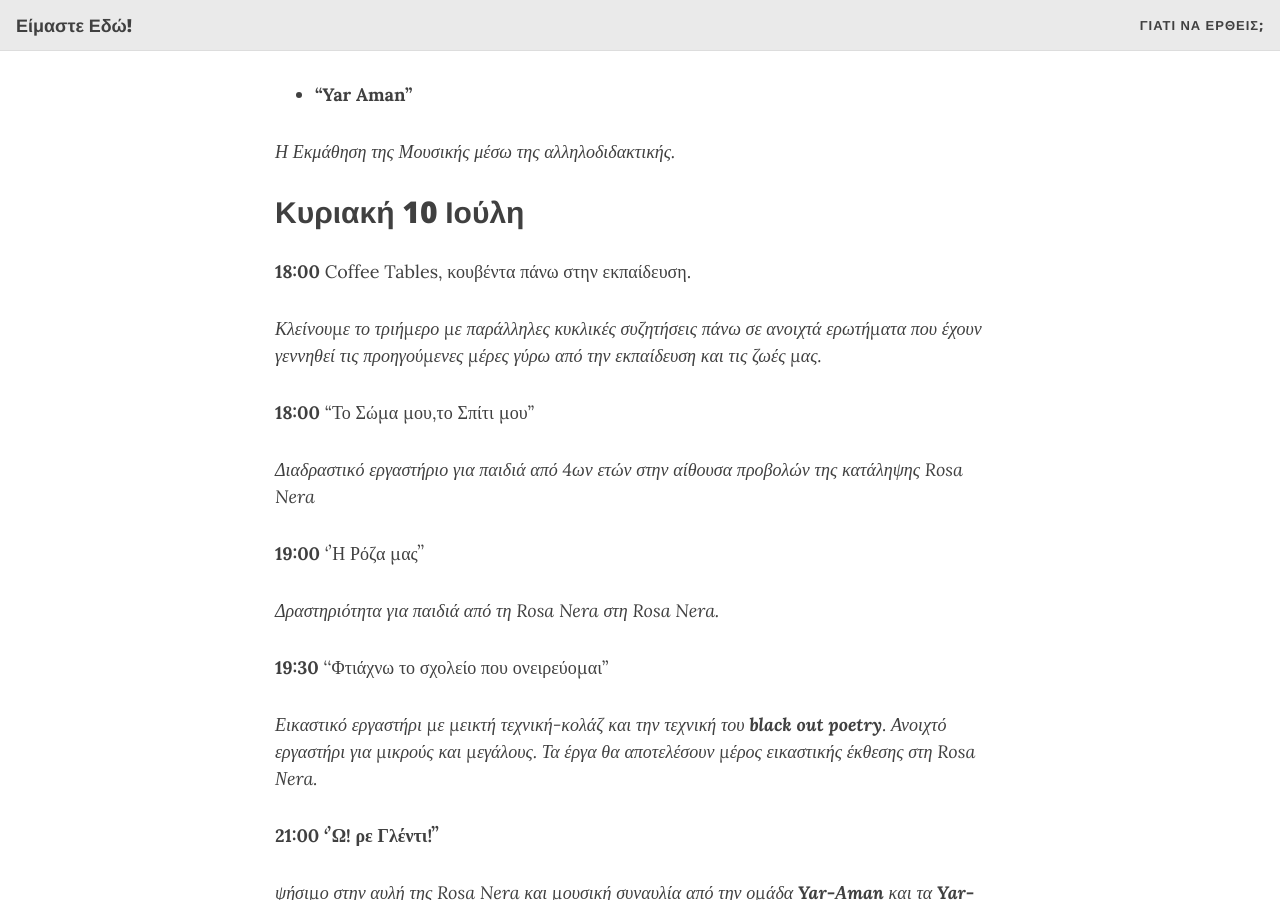
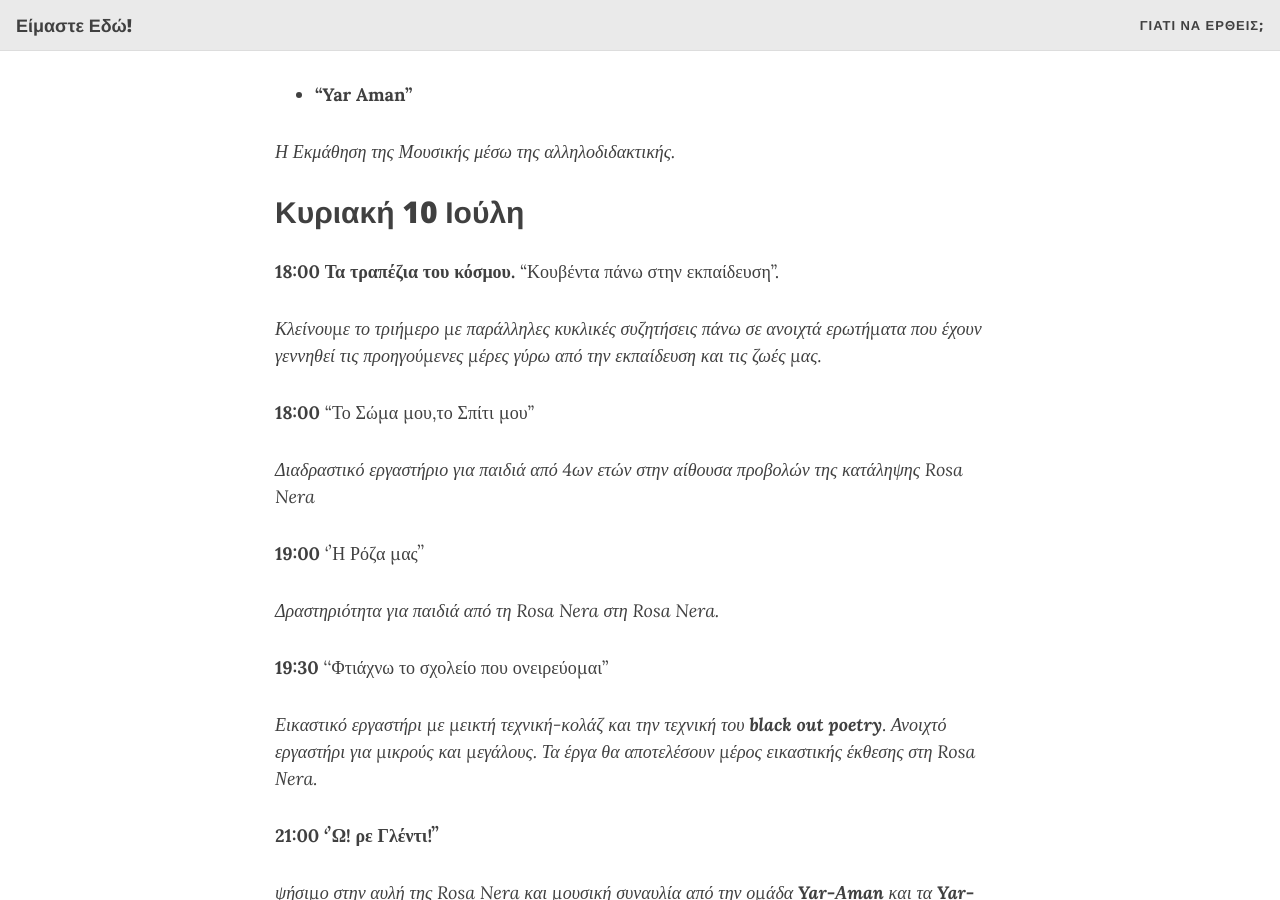
Before and after one commit to Trihmero/sch, a Jekyll site: the page built from _posts/2022-07-01-sch.md, in a window 1280 px wide and 900 px high, scrolled down 2348 px. Built offline with Jekyll 4.4.1, drawn with Linux system fonts in a browser that asks for light colours; nearby versions of some CDN libraries.

Commit message:
Create 2022-07-01-sch.md

```diff
--- a/_posts/2022-07-01-sch.md
+++ b/_posts/2022-07-01-sch.md
@@ -85,7 +85,7 @@ _Η Εκμάθηση της Μουσικής μέσω της αλληλοδιδ
 
 ## Κυριακή 10 Ιούλη
 
-**18:00**  Coffee Tables, κουβέντα πάνω στην εκπαίδευση.
+**18:00**  **Τα τραπέζια του κόσμου.** "Κουβέντα πάνω στην εκπαίδευση".
 
 _Κλείνουµε το τριήµερο µε παράλληλες κυκλικές συζητήσεις πάνω σε ανοιχτά ερωτήµατα που έχουν γεννηθεί_
 _τις προηγούµενες µέρες γύρω από την εκπαίδευση και τις ζωές µας._
```
